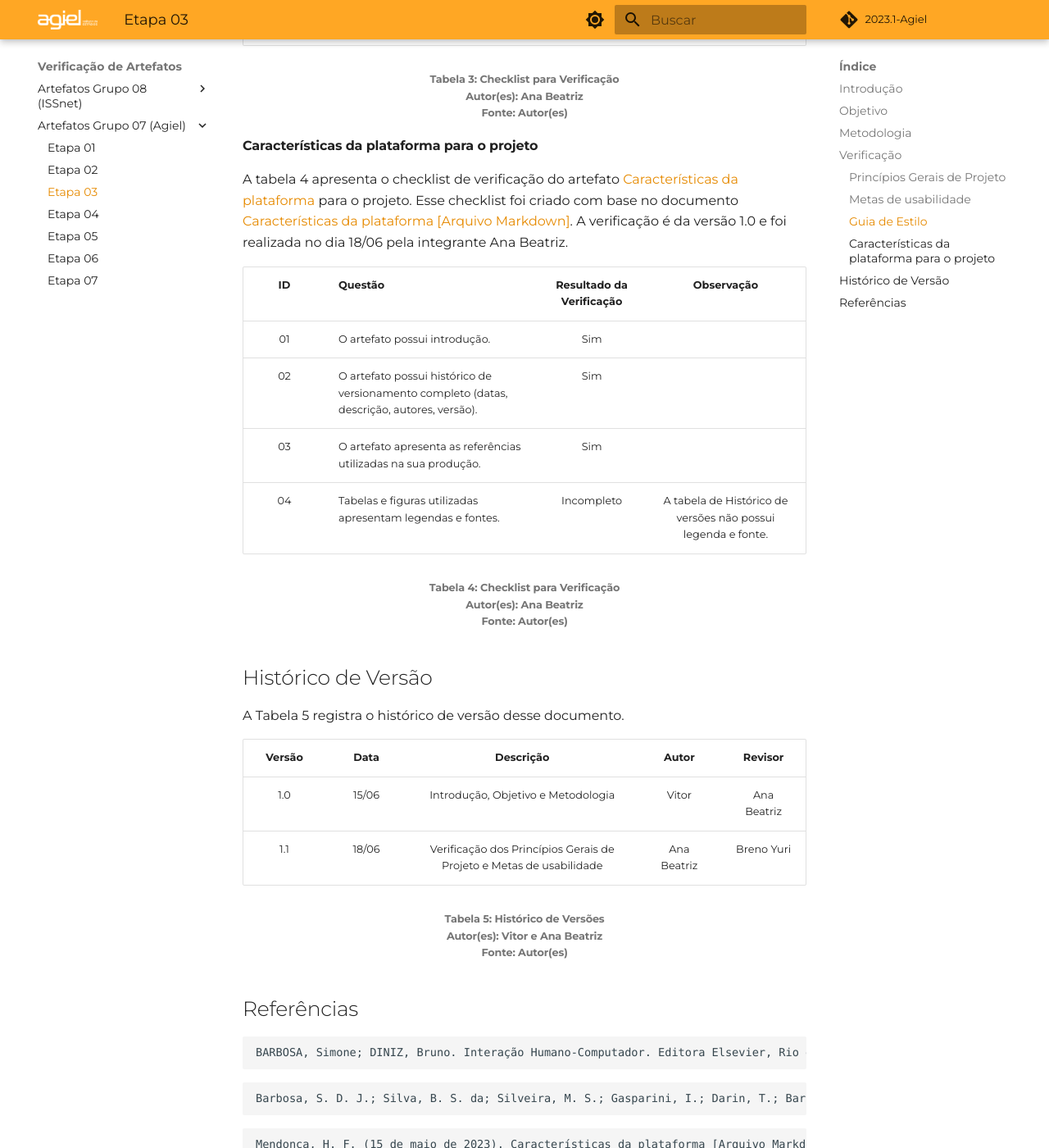
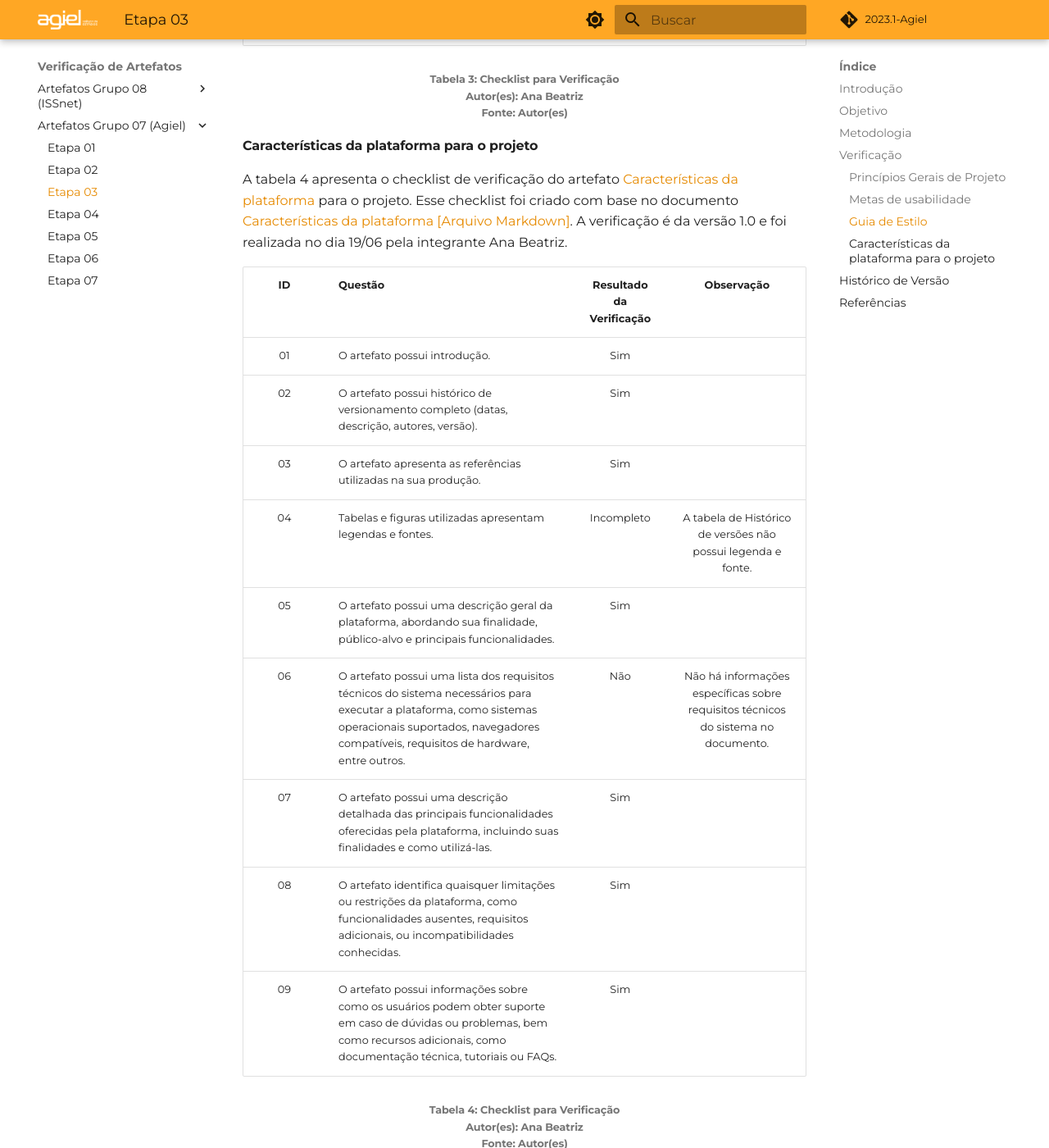
Before and after one commit to Interacao-Humano-Computador/2023.1-Agiel, an MkDocs documentation site: the page built from docs/verificacao/grupo_7/etapa_3.md, in a window 1280 px wide and 1400 px high, scrolled down 5393 px. Shown: the whole window at 82% size. Built offline with MkDocs 1.6.1 and Material for MkDocs 9.7.7, drawn with Linux system fonts in a browser that asks for light colours; some web fonts are replaced; comment, search, counter and statistics services are not loaded; some of the changed text lies outside the part shown.

Commit message:
verificação das características da plataforma

```diff
--- a/docs/verificacao/grupo_7/etapa_3.md
+++ b/docs/verificacao/grupo_7/etapa_3.md
@@ -89,7 +89,7 @@ A verificação é da versão 1.2 e foi realizada no dia 19/06 pela integrante A
 #### Características da plataforma para o projeto
 
 A tabela 4 apresenta o checklist de verificação do artefato [Características da plataforma](https://interacao-humano-computador.github.io/2023.1-Agiel/requisitos/caracteristicas-da-plataforma/) para o projeto. Esse checklist foi criado com base no documento [Características da plataforma [Arquivo Markdown]](https://github.com/Interacao-Humano-Computador/2022.2-Skoob/blob/main/docs/analise-de-requisitos/caracteristicas-da-plataforma.md?plain=1).
-A verificação é da versão 1.0 e foi realizada no dia 18/06 pela integrante Ana Beatriz.
+A verificação é da versão 1.0 e foi realizada no dia 19/06 pela integrante Ana Beatriz.
 
 
 | ID |Questão| Resultado da Verificação | Observação |
@@ -98,6 +98,11 @@ A verificação é da versão 1.0 e foi realizada no dia 18/06 pela integrante A
 | 02 | O artefato possui histórico de versionamento completo (datas, descrição, autores, versão).  | Sim | |
 | 03 |  O artefato apresenta as referências utilizadas na sua produção.  | Sim | |
 | 04 | Tabelas e figuras utilizadas apresentam legendas e fontes.  | Incompleto | A tabela de Histórico de versões não possui legenda e fonte. |
+| 05 | O artefato possui uma descrição geral da plataforma, abordando sua finalidade, público-alvo e principais funcionalidades.| Sim |  |
+| 06 | O artefato possui uma lista dos requisitos técnicos do sistema necessários para executar a plataforma, como sistemas operacionais suportados, navegadores compatíveis, requisitos de hardware, entre outros. | Não | Não há informações específicas sobre requisitos técnicos do sistema no documento. |
+| 07 | O artefato possui uma descrição detalhada das principais funcionalidades oferecidas pela plataforma, incluindo suas finalidades e como utilizá-las. | Sim |  |
+| 08 | O artefato identifica quaisquer limitações ou restrições da plataforma, como funcionalidades ausentes, requisitos adicionais, ou incompatibilidades conhecidas. | Sim |  |
+| 09 | O artefato possui informações sobre como os usuários podem obter suporte em caso de dúvidas ou problemas, bem como recursos adicionais, como documentação técnica, tutoriais ou FAQs. | Sim |  |
 
 <h6 align = "center"> Tabela 4: Checklist para Verificação
 <br> Autor(es): Ana Beatriz
@@ -111,7 +116,8 @@ A Tabela 5 registra o histórico de versão desse documento.
 | Versão | Data  |            Descrição              |     Autor      |    Revisor    |
 |:------:|:-----:|:---------------------------------:|:--------------:|:-------------:|
 |  1.0   | 15/06  | Introdução, Objetivo e Metodologia | Vitor | Ana Beatriz|
-|  1.1   | 18/06  | Verificação dos Princípios Gerais de Projeto e Metas de usabilidade | Ana Beatriz | Breno Yuri |
+|  1.1   | 18/06  | Verificação dos Princípios Gerais de Projeto e Metas de usabilidade | Ana Beatriz | Bruno Henrique |
+|  1.2   | 18/06  | Verificação do Guia de Estilo e Características da plataforma | Ana Beatriz | Bruno Henrique |
 
 <h6 align = "center"> Tabela 5: Histórico de Versões
 <br> Autor(es): Vitor e Ana Beatriz
```
Also changed, not shown: other parts of docs/verificacao/grupo_7/etapa_3.md (+1 -1 lines).
